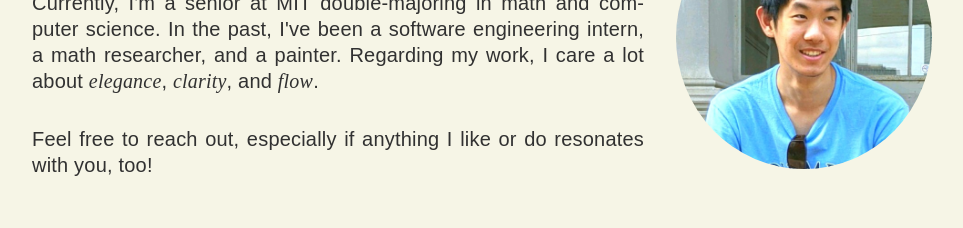
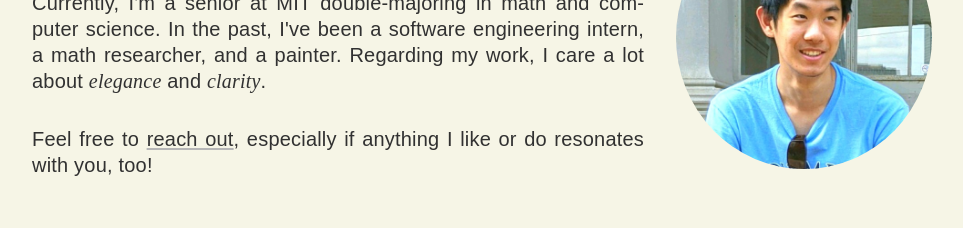
Before and after one commit to happymeex/happymeex.github.io, a SvelteKit app: page / in a window 1280 px wide. Shown: the part 219-447 px from the top of the page, without its empty margins (158-1121 px from the left). Built offline with nearby package versions, Linux system fonts and the light colour scheme.

Commit message:
tweaked home page text

```diff
--- a/src/routes/+page.svelte
+++ b/src/routes/+page.svelte
@@ -8,12 +8,14 @@
             Currently, I'm a senior at MIT double-majoring in math and computer
             science. In the past, I've been a software engineering intern, a
             math researcher, and a painter. Regarding my work, I care a lot
-            about <i>elegance</i>,
-            <i>clarity</i>, and <i>flow</i>.
+            about <i>elegance</i> and <i>clarity</i>.
         </p>
         <p class="headline">
-            Feel free to reach out, especially if anything I like or do
-            resonates with you, too!
+            Feel free to <a
+                class="text-link"
+                href="mailto:maxwell.d.jiang@gmail.com"
+                target="_blank">reach out</a
+            >, especially if anything I like or do resonates with you, too!
         </p>
     </div>
     <img id="headshot" src="/headshot.jpg" alt="Headshot of Maxwell" />
```
